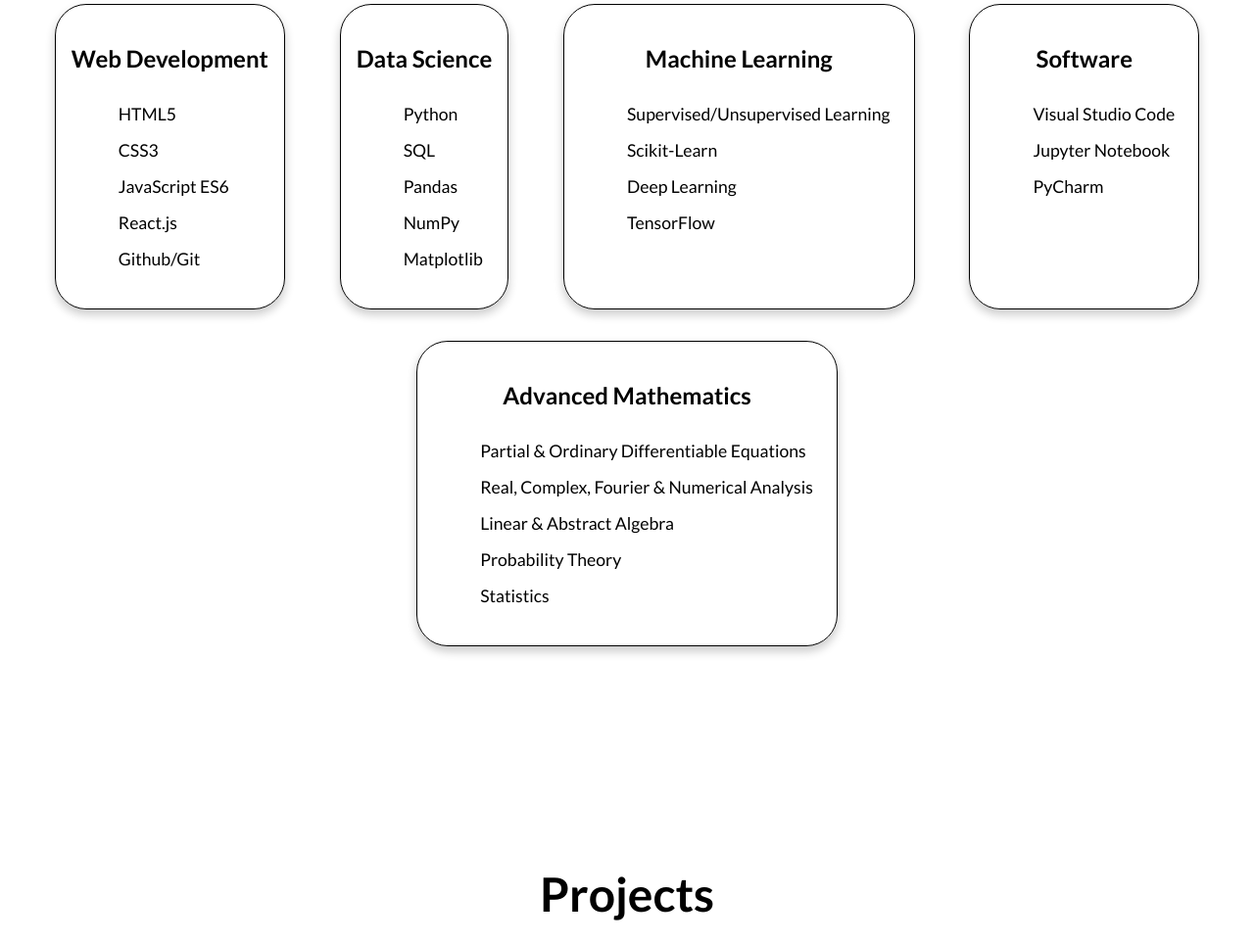
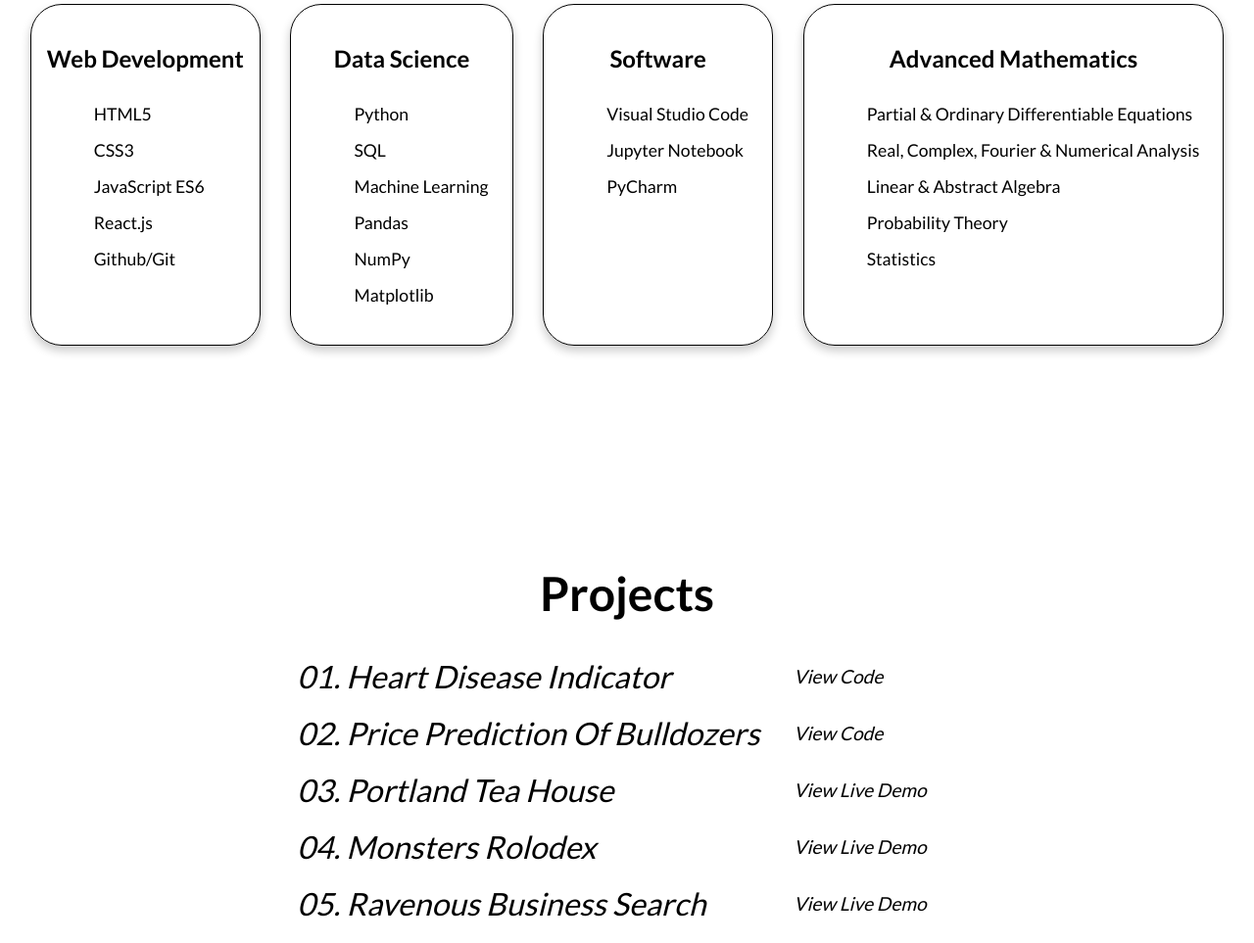
Before and after one commit to simranthiara/simranthiara.github.io, a plain HTML site: page index.html in a window 1280 px wide. Shown: the part 1374-2337 px from the top of the page at 98% size. Drawn offline with Linux system fonts and the light colour scheme.

Commit message:
Update index.html

```diff
--- a/index.html
+++ b/index.html
@@ -20,7 +20,6 @@
         </div>
         <div class = 'name'>
             <h1>Simran Thiara</h1>
-            <h2>Front-End Web Developer</h2>
         </div>
     </header>
     <!--Main Container-->
@@ -54,18 +53,10 @@
                     <ul>
                         <li>Python</li>
                         <li>SQL</li>
+                        <li>Machine Learning</li>
                         <li>Pandas</li>
                         <li>NumPy</li>
                         <li>Matplotlib</li>
-                    </ul>
-                </div>
-                <div class = 'column'>
-                    <h3>Machine Learning</h3>
-                    <ul>
-                        <li>Supervised/Unsupervised Learning</li>
-                        <li>Scikit-Learn</li>
-                        <li>Deep Learning</li>
-                        <li>TensorFlow</li>
                     </ul>
                 </div>
                 <div class = 'column'>
@@ -114,7 +105,7 @@
                         <td class="project-view"> <a href=" https://simranthiara.github.io/monsters-rolodex/" target="_blank"> View Live Demo </a> </td>
                     </tr>
                     <tr>
-                        <td class="project-title">05. Ravenous Restaurant Search</td>
+                        <td class="project-title">05. Ravenous Business Search</td>
                         <td class="project-view"> <a href="https://simranthiara.github.io/ravenous/" target="_blank"> View Live Demo </a> </td>
                     </tr>
                 </table>
```
